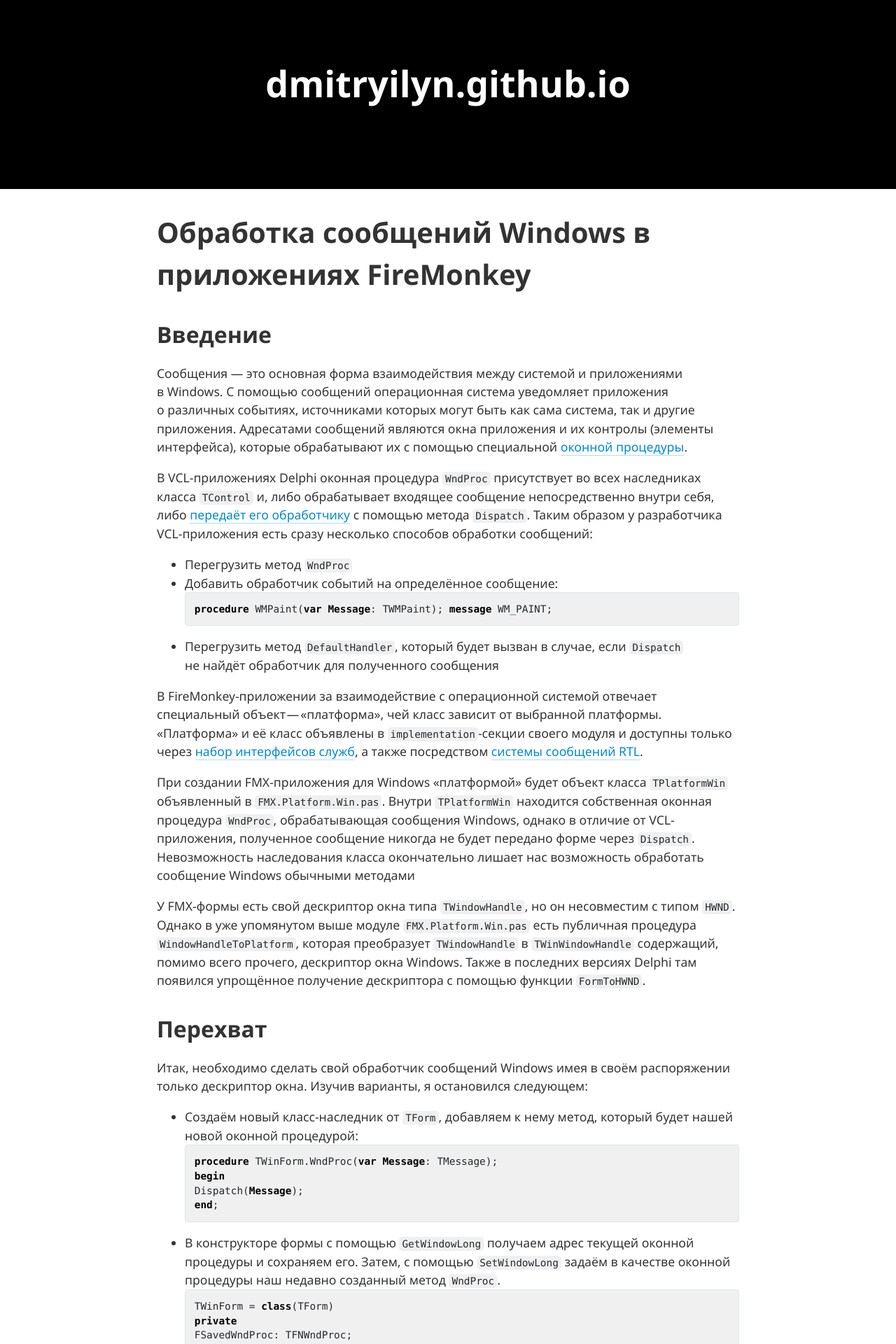
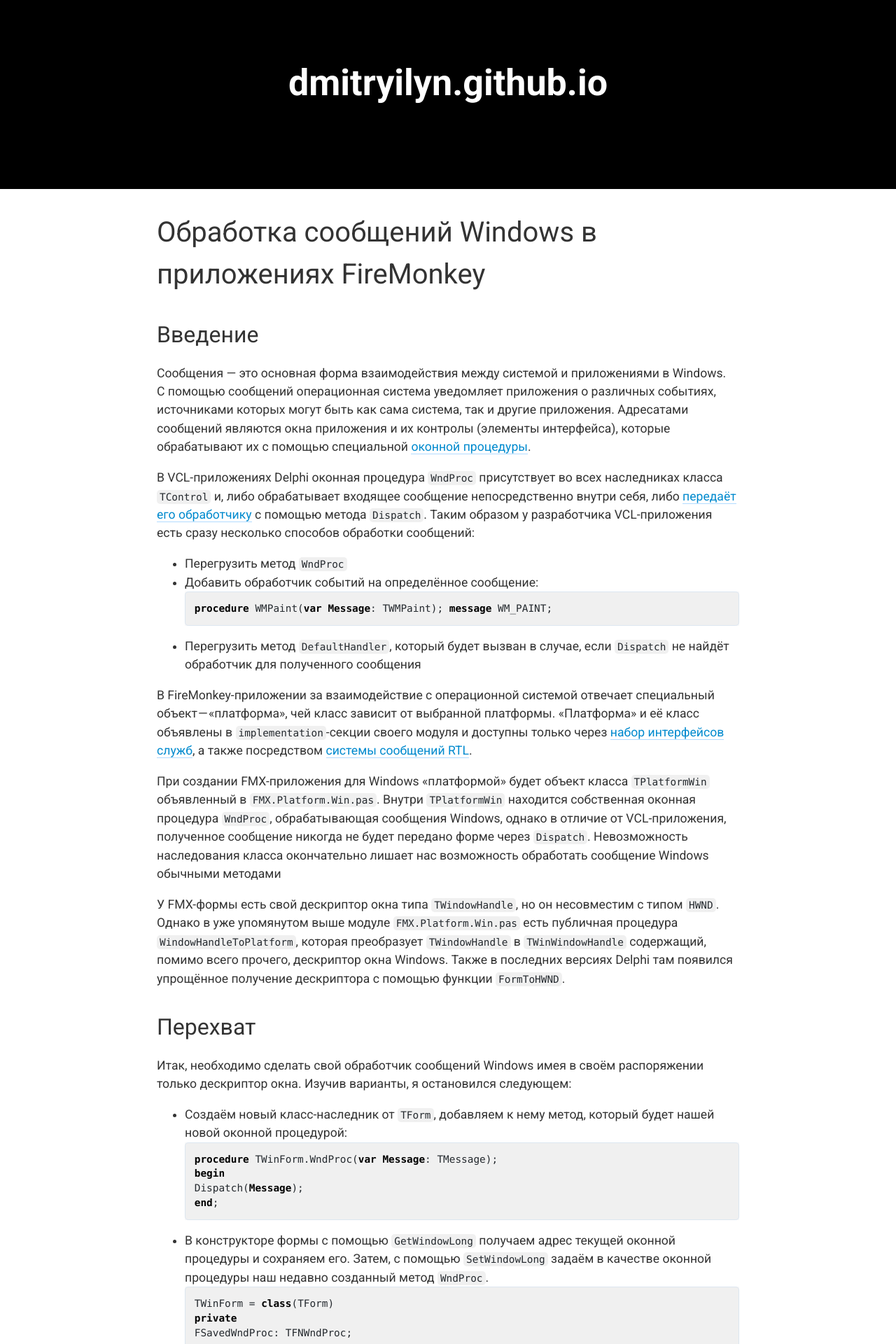
Before and after one commit to dmitryilyn/dmitryilyn.github.io, a Jekyll site: the page built from index.md, in a window 1280 px wide. Shown: the top 1920 px of the page at 70% size. Built offline with Jekyll 4.4.1, drawn with Linux system fonts in a browser that asks for light colours; our own code applies the rules of GitHub Pages for plain Markdown files; the repository's description, which GitHub fills in, is left out.

Commit message:
test 9.86

```diff
--- a/_layouts/default.html
+++ b/_layouts/default.html
@@ -6,7 +6,7 @@
     <meta name="description" content="{{ page.description | default: site.description | default: site.github.project_tagline }}"/>
     <meta name="viewport" content="width=device-width, initial-scale=1">
     <meta name="theme-color" content="#157878">
-    <link href='https://fonts.googleapis.com/css?family=Open+Sans:400,700' rel='stylesheet' type='text/css'>
+    <link href="https://fonts.googleapis.com/css?family=Roboto:400,400i,500,500i,700,700i&amp;subset=cyrillic" rel="stylesheet">
     <link rel="stylesheet" href="{{ '/assets/css/style.css?v=' | append: site.github.build_revision | relative_url }}">
   </head>
   <body>
--- a/_sass/jekyll-theme-cayman.scss
+++ b/_sass/jekyll-theme-cayman.scss
@@ -27,7 +27,7 @@
 body {
   padding: 0;
   margin: 0;
-  font-family: "Segoe UI", Arial, sans-serif;
+  font-family: "Roboto", "Segoe UI", Arial, sans-serif;
   font-size: 16px;
   line-height: 1.5;
   color: $body-text-color;
@@ -197,12 +197,12 @@
 
   h2 {
     font-size: 40px;
-    font-weight: bold;
+    font-weight: medium;
   }
 
   h3 {
     font-size: 32px;
-    font-weight: bold;
+    font-weight: medium;
   }
 
   p {
```
